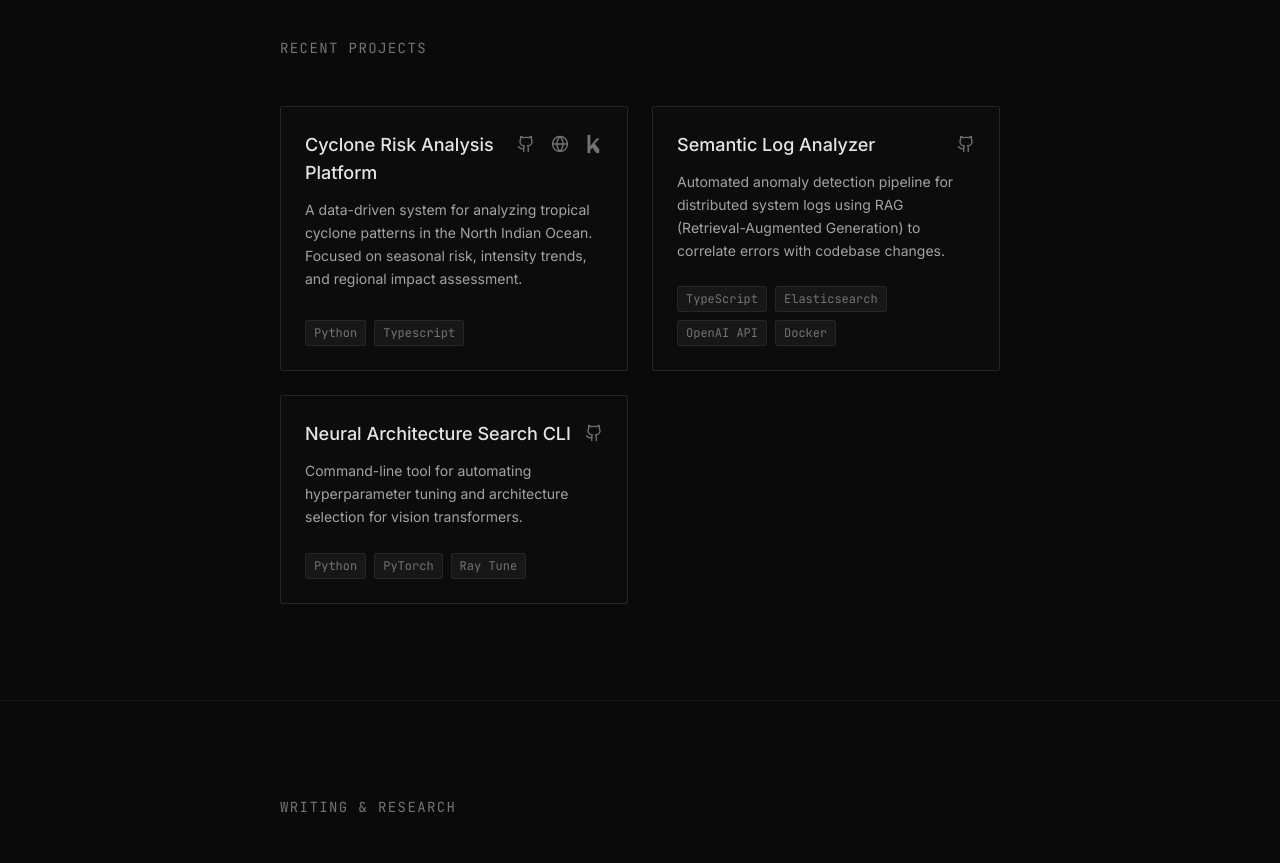
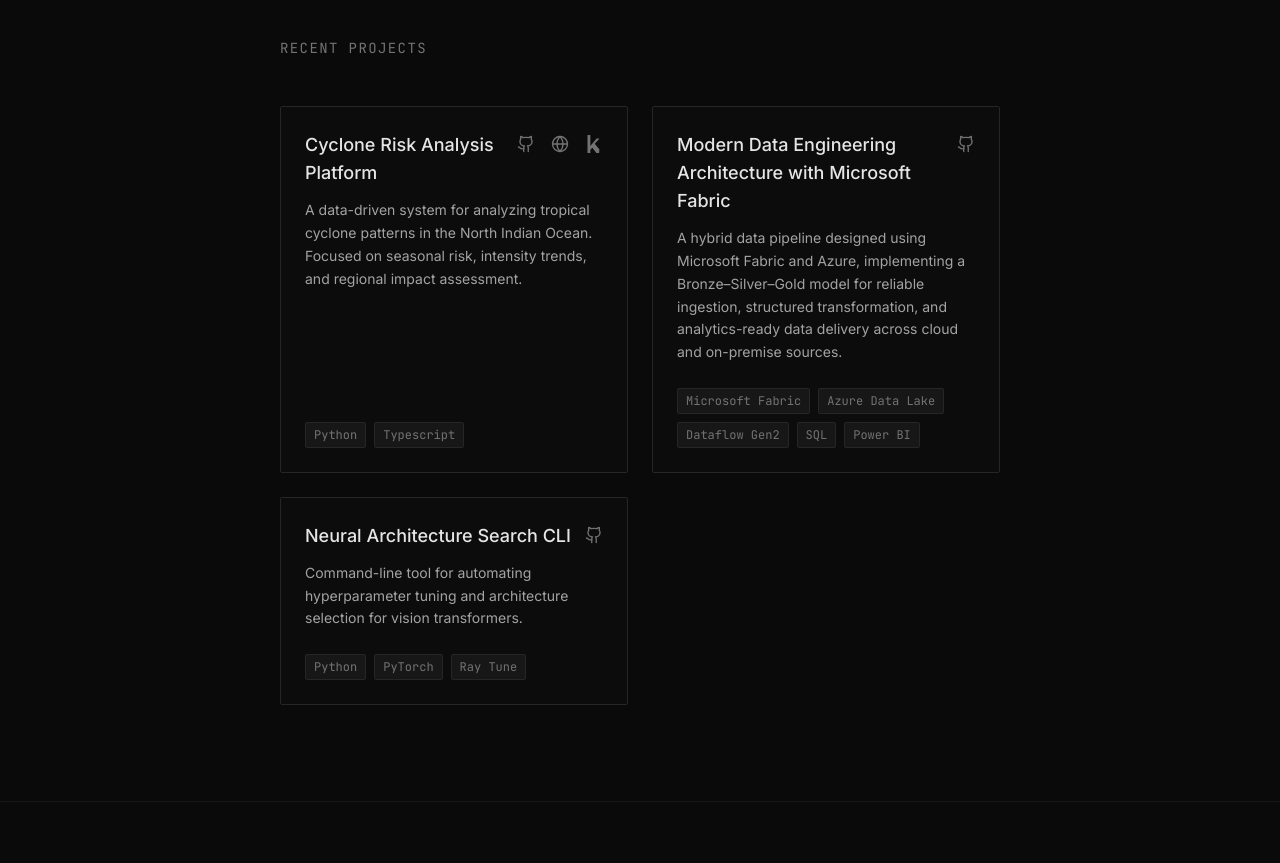
Before and after one commit to Romold/romold-perera-portfolio, a React (Vite) app: page / in a window 1280 px wide. Shown: the part 1640-2503 px from the top of the page. Built offline with nearby package versions, Linux system fonts and the light colour scheme.

Commit message:
Added Description

```diff
--- a/App.tsx
+++ b/App.tsx
@@ -55,11 +55,11 @@
     ]
   },
   {
-    title: "Semantic Log Analyzer",
-    description: "Automated anomaly detection pipeline for distributed system logs using RAG (Retrieval-Augmented Generation) to correlate errors with codebase changes.",
-    stack: ["TypeScript", "Elasticsearch", "OpenAI API", "Docker"],
+    title: "Modern Data Engineering Architecture with Microsoft Fabric",
+    description: "A hybrid data pipeline designed using Microsoft Fabric and Azure, implementing a Bronze–Silver–Gold model for reliable ingestion, structured transformation, and analytics-ready data delivery across cloud and on-premise sources.",
+    stack: ["Microsoft Fabric", "Azure Data Lake", "Dataflow Gen2", "SQL", "Power BI"],
     links: [
-      { label: "GitHub", url: "https://github.com" }
+      { label: "GitHub", url: "https://github.com/Romold/Data-Engineering-Architecture-with-Fabric-Analytics-Learning-project-" }
     ]
   },
   {
```
